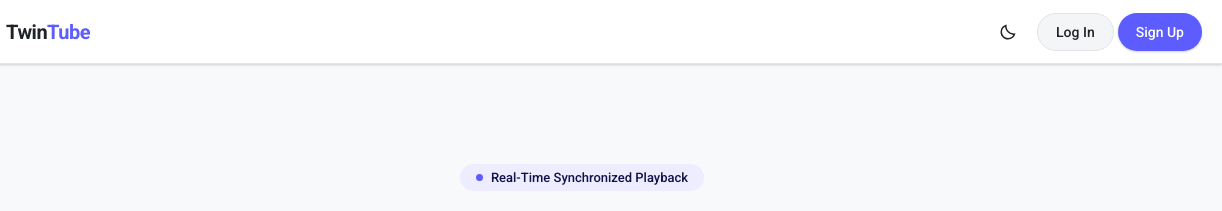
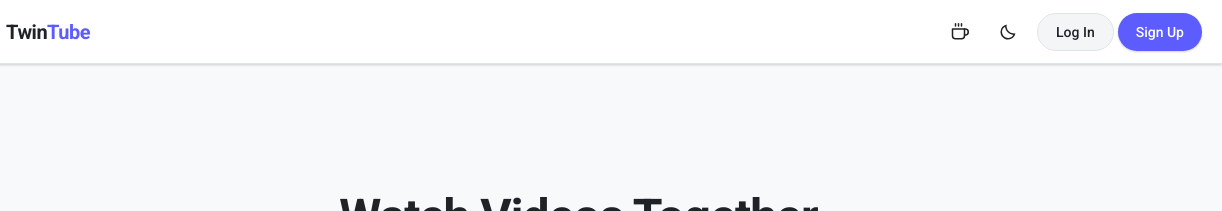
Before and after one commit to emireln/twintube, a plain HTML site: page static/index.html in a window 1280 px wide. Shown: the top 211 px of the page, 58-1280 px from the left. Drawn offline with Linux system fonts and the light colour scheme; a web font is replaced by a local one.

Commit message:
Restore landing support button and remove hero badge text.
Brings back the navbar support link on the landing page and drops the Real-Time Synchronized Playback badge.

Co-authored-by: Cursor <cursoragent@cursor.com>

```diff
--- a/static/css/style.css
+++ b/static/css/style.css
@@ -232,10 +232,13 @@ body {
   color: var(--md-primary);
 }
 
-.coffee-btn,
 .landing-bmc-container,
 .bmc-landing-link {
   display: none !important;
+}
+
+.support-btn {
+  text-decoration: none;
 }
 
 /* User Profile & Dropdown */
--- a/static/index.html
+++ b/static/index.html
@@ -18,6 +18,17 @@
     </a>
 
     <div class="nav-actions">
+      <!-- Support -->
+      <a href="https://buymeacoffee.com/emireln" target="_blank" rel="noopener noreferrer" class="nav-icon-btn support-btn" id="btnSupport" data-i18n-title="support_coffee" title="Support">
+        <svg viewBox="0 0 24 24" width="18" height="18" fill="none" stroke="currentColor" stroke-width="2" stroke-linecap="round" stroke-linejoin="round" aria-hidden="true">
+          <path d="M18 8h1a4 4 0 0 1 0 8h-1"/>
+          <path d="M2 8h16v9a4 4 0 0 1-4 4H6a4 4 0 0 1-4-4V8z"/>
+          <line x1="6" y1="1" x2="6" y2="4"/>
+          <line x1="10" y1="1" x2="10" y2="4"/>
+          <line x1="14" y1="1" x2="14" y2="4"/>
+        </svg>
+      </a>
+
       <!-- Theme Toggle -->
       <button class="nav-icon-btn" id="btnThemeToggle" data-i18n-title="theme_toggle" title="Toggle Light/Dark Theme">
         <svg class="icon-moon" viewBox="0 -960 960 960" width="18" height="18" fill="currentColor"><path d="M484-80q-84 0-157.5-32t-128-86.5Q144-253 112-326.5T80-484q0-146 93-257.5T410-880q-18 99 11 193.5T521-521q71 71 165.5 100T880-410q-26 144-138 237T484-80Zm0-80q88 0 163-44t118-121q-86-8-163-43.5T464-465q-61-61-97-138t-43-163q-77 43-120.5 118.5T160-484q0 135 94.5 229.5T484-160Zm-20-305Z"/></svg>
@@ -59,12 +70,6 @@
 
   <!-- Landing Hero Section -->
   <main class="landing-container">
-
-    <!-- Hero Header -->
-    <div class="hero-badge">
-      <span class="badge-dot" style="background-color: var(--md-primary);"></span>
-      <span data-i18n="hero_badge">Real-Time Synchronized Playback</span>
-    </div>
 
     <h1 class="landing-hero-title">
       <span data-i18n="hero_title_1">Watch Videos Together,</span><br><span class="accent-gradient" data-i18n="hero_title_2">In Perfect Sync.</span>
--- a/static/js/i18n.js
+++ b/static/js/i18n.js
@@ -13,7 +13,7 @@ const translations = {
     log_in: "Log In",
     sign_up: "Sign Up",
     theme_toggle: "Toggle Light/Dark Theme",
-    support_coffee: "Buy me a coffee",
+    support_coffee: "Support",
     create_room: "Create Watch Room",
     join_room: "Join Room",
     enter_room_code: "Enter room code or full URL...",
@@ -118,7 +118,7 @@ const translations = {
     log_in: "Entrar",
     sign_up: "Cadastrar",
     theme_toggle: "Alternar tema claro/escuro",
-    support_coffee: "Buy me a coffee",
+    support_coffee: "Apoiar",
     create_room: "Criar Sala de Exibição",
     join_room: "Entrar na Sala",
     enter_room_code: "Digite o código da sala ou URL...",
```
